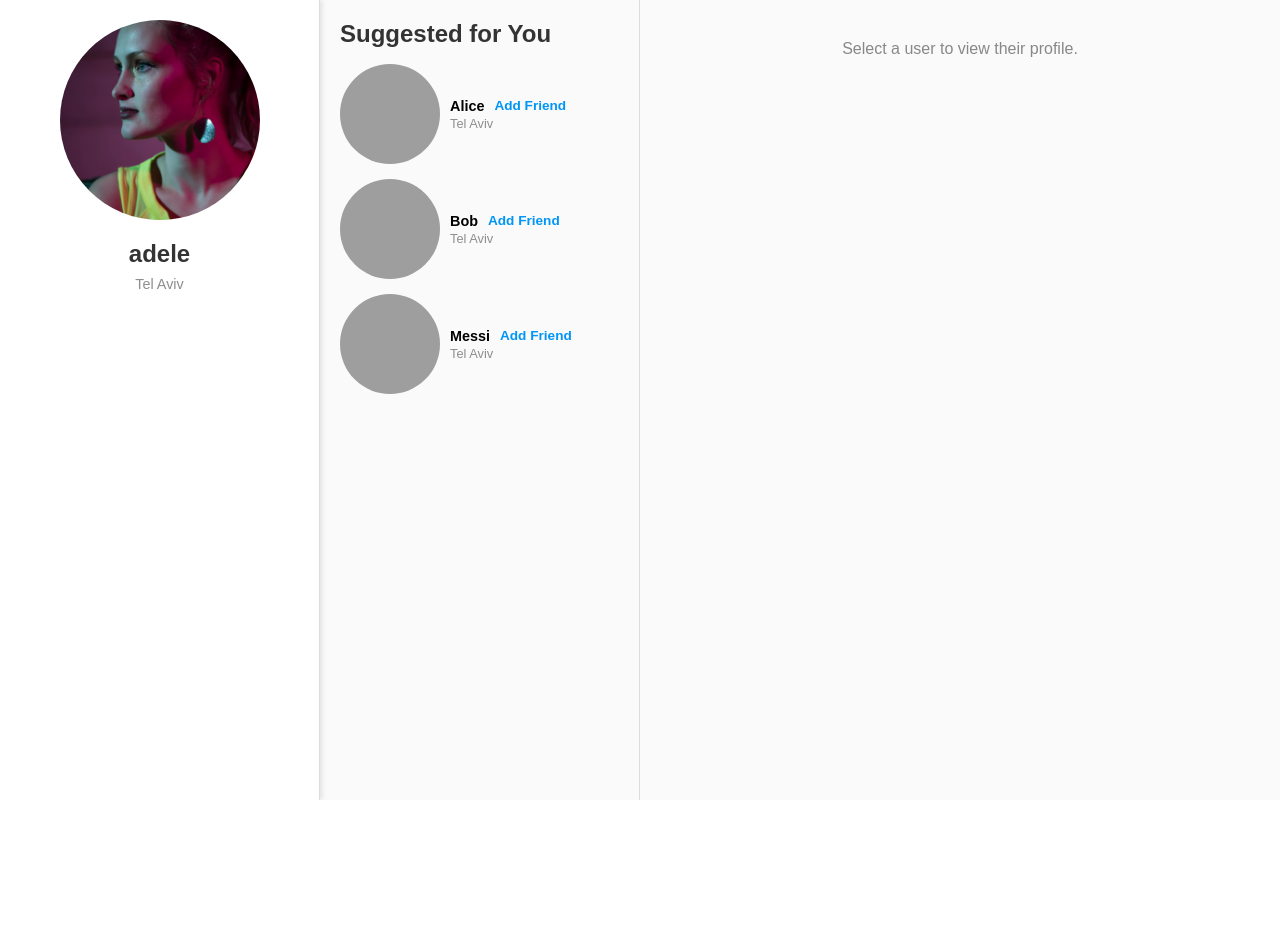
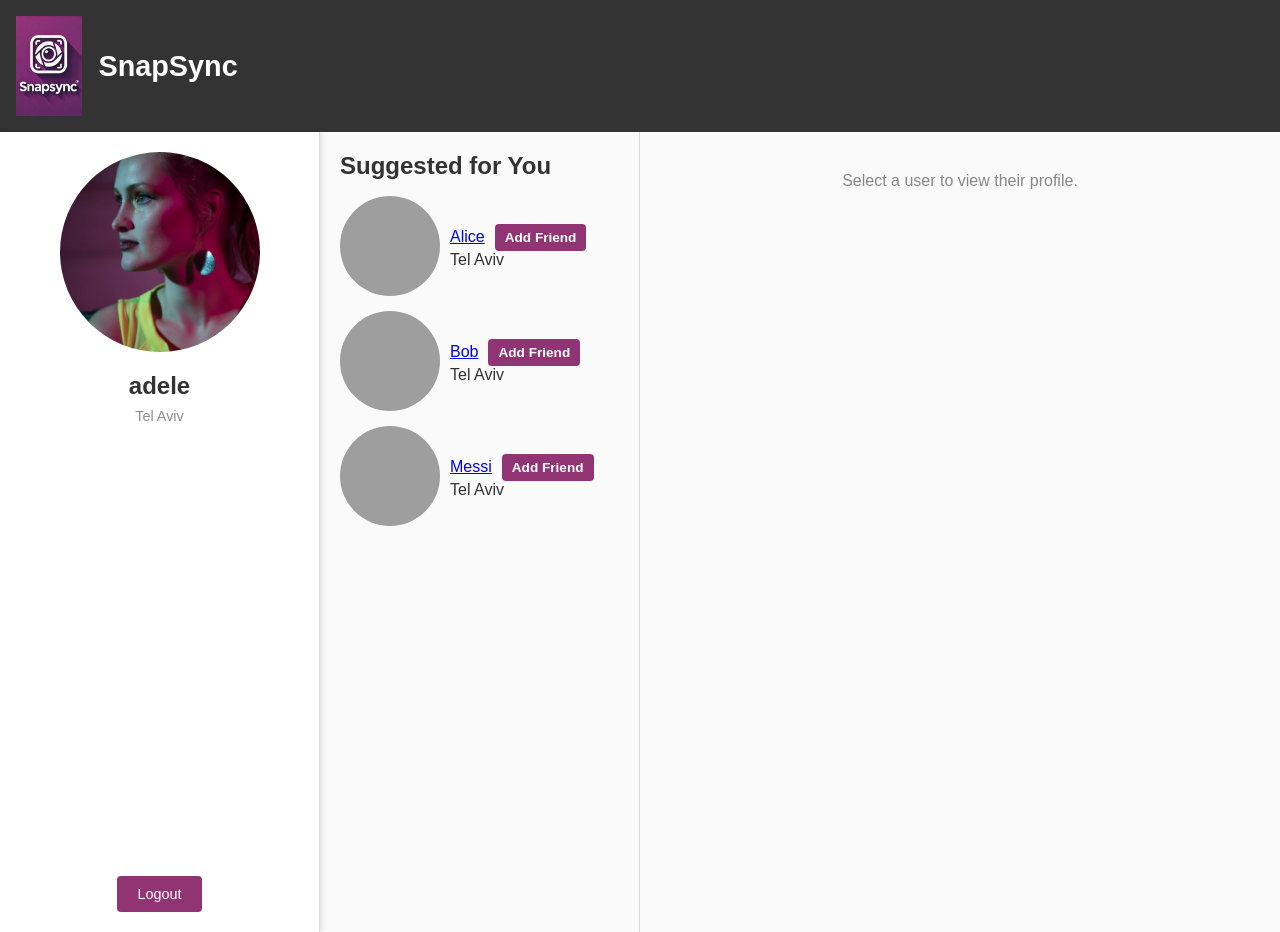
Before and after one commit to yuvalati/SnapSync, a Flask app: page /connections in a window 1280 px wide. Before the commit the page ends 800 px from the top, so only its background shows below. Run offline with Flask 3, Linux system fonts and the light colour scheme; grey boxes are pictures that could not be loaded.

Commit message:
modified profile and connections

```diff
--- a/static/css/style_connection.css
+++ b/static/css/style_connection.css
@@ -5,6 +5,25 @@
   margin: 0;
   padding: 0;
   box-sizing: border-box;
+}
+
+/* Header styling to match other pages */
+.header {
+  display: flex;
+  align-items: center;
+  background: #333;
+  padding: 1rem;
+}
+
+#logo {
+  height: 100px;
+  margin-right: 1rem;
+}
+
+.header h1 {
+  color: #fff;
+  font-size: 1.8rem;
+  margin: 0;
 }
 
 /* Body styling */
@@ -27,6 +46,9 @@ body {
   padding: 20px;
   box-shadow: 2px 0 5px rgba(0,0,0,0.1);
   border-right: 1px solid #ddd;
+  display: flex;
+  flex-direction: column;
+  justify-content: flex-start;
 }
 
 .profile-header {
@@ -50,6 +72,30 @@ body {
 .profile-location {
   font-size: 0.9rem;
   color: #8e8e8e;
+}
+
+/* Logout Button Container */
+.logout-btn-container {
+  text-align: center; /* Center the logout within this column */
+  margin-top: auto;        /* pushes the logout button to the bottom */
+  display: flex;           /* allows flex alignment */
+  justify-content: center;
+}
+
+.logout-btn {
+  display: inline-block;
+  background-color: #903474; /* Purple background */
+  color: #fff;
+  padding: 10px 20px;
+  text-decoration: none;
+  font-size: 0.9rem;
+  border-radius: 4px;
+  border: none;
+  cursor: pointer;
+}
+
+.logout-btn:hover {
+  background-color: #6b2856;
 }
 
 /* Middle column: Suggestions */
@@ -89,41 +135,28 @@ body {
   gap: 10px; /* space between the name link and friend button */
 }
 
-/* Make the name a clickable link */
-.username-link {
-  font-weight: bold;
-  font-size: 0.9rem;
-  text-decoration: none;
-  color: #000; /* black, or choose your color */
-}
-.username-link:hover {
-  text-decoration: underline;
-  color: #0095f6;
-}
-
-.location {
-  font-size: 0.8rem;
-  color: #8e8e8e;
-  margin-top: 2px;
-}
-
-/* Add Friend button */
+/* "Add Friend" button -> Purple background */
 .action-btn {
-  font-size: 0.85rem;
-  color: #0095f6;
+  background-color: #903474;
+  color: #fff;
   text-decoration: none;
   font-weight: 600;
+  padding: 6px 10px;
+  border-radius: 4px;
+  cursor: pointer;
+  border: none;
+  font-size: 0.85rem;
 }
-
 .action-btn:hover {
-  text-decoration: underline;
+  background-color: #6b2856;
+  text-decoration: none;
 }
 
 /* "Approved" state turns the button gray */
 .action-btn.approved {
   background-color: #ccc;
   color: #fff;
-  padding: 3px 8px;
+  padding: 6px 10px;
   border-radius: 4px;
   text-decoration: none;
   cursor: default;
@@ -196,7 +229,7 @@ body {
   padding: 10px;
 }
 
-/* Make the cross table modern looking */
+/* Make the cross (sync) table modern looking */
 .cross-table {
   width: 100%;
   border-collapse: collapse;
@@ -249,8 +282,8 @@ body {
   margin: 10% auto; /* 10% from top, centered horizontally */
   padding: 30px;
   border-radius: 6px;
-  width: 70%;       /* Could be any appropriate size */
-  max-width: 800px; /* Limit the max width */
+  width: 70%;
+  max-width: 800px;
   position: relative;
 }
 
--- a/templates/connections.html
+++ b/templates/connections.html
@@ -18,6 +18,12 @@
 </head>
 <body>
 
+  <!-- Header (Logo + SnapSync Text) -->
+  <div class="header">
+    <img src="/static/images/Snapsync_logo.jpg" alt="SnapSync Logo" id="logo">
+    <h1>SnapSync</h1>
+  </div>
+
   <div class="container">
 
     <!-- Left Column: My Profile -->
@@ -27,6 +33,13 @@
         <img src="{{ my_profile.image }}" alt="{{ my_profile.name }}" class="profile-img">
         <h2 class="profile-name">{{ my_profile.name }}</h2>
         <p class="profile-location">{{ my_profile.location }}</p>
+      </div>
+
+      <!-- Logout button at bottom left -->
+      <div class="logout-btn-container">
+        <a class="logout-btn" href="/">
+          Logout
+        </a>
       </div>
       {% else %}
       <p>No profile found. Please create a profile.</p>
@@ -97,7 +110,7 @@
 
     /**
      * POST to /add_friend/<friend_id> to store friend relationship & do cross-path check.
-     * No alert or pop-up for crossing. We only see it in "Cross Paths" tab.
+     * No alert or pop-up for crossing. We only see it in "Syncs" tab.
      */
     function approveFriend(event, friendId) {
       event.preventDefault();
@@ -118,7 +131,7 @@
     }
 
     /**
-     * Displays the selected user's profile on the right side, with two tabs: Posts & Cross Paths
+     * Displays the selected user's profile on the right side, with two tabs: Posts & Syncs
      */
     function showUserDetail(event, userId, userName, userImage, userLocation) {
       event.preventDefault();
@@ -133,7 +146,7 @@
           <!-- Tabs -->
           <div class="tabs">
             <button class="tab-btn" onclick="showTab('posts')">Posts</button>
-            <button class="tab-btn" onclick="loadCrossPaths(${userId})">Cross Paths</button>
+            <button class="tab-btn" onclick="loadCrossPaths(${userId})">Syncs</button>
           </div>
 
           <!-- Tab contents -->
@@ -141,7 +154,7 @@
             <p>Posts content goes here...</p>
           </div>
           <div class="tab-content" id="crosspaths" style="display: none;">
-            <p>Loading cross paths...</p>
+            <p>Loading syncs...</p>
           </div>
         </div>
       `;
@@ -157,19 +170,18 @@
     }
 
     /**
-     * Load crossing path data into the Cross Paths tab
+     * Load crossing path data into the Syncs tab
      */
     function loadCrossPaths(friendId) {
-      // Switch to crosspaths tab
       showTab('crosspaths');
       const crosspathsDiv = document.getElementById("crosspaths");
-      crosspathsDiv.innerHTML = "<p>Loading cross paths...</p>";
+      crosspathsDiv.innerHTML = "<p>Loading syncs...</p>";
 
       fetch(`/cross_paths/${friendId}`)
         .then(response => response.json())
         .then(data => {
           if (!data.crossed_paths || data.crossed_paths.length === 0) {
-            crosspathsDiv.innerHTML = "<p>No crossing paths found.</p>";
+            crosspathsDiv.innerHTML = "<p>No syncs found.</p>";
           } else {
             let html = `
               <table class="cross-table">
@@ -212,45 +224,39 @@
         })
         .catch(err => {
           console.error(err);
-          crosspathsDiv.innerHTML = "<p>Error loading cross paths.</p>";
+          crosspathsDiv.innerHTML = "<p>Error loading syncs.</p>";
         });
     }
 
     /**
-     * Open the map modal with Leaflet, placing markers at lat1/lon1 and lat2/lon2 if they exist.
+     * Open the map modal with Leaflet
      */
     function openMapModal(lat1, lon1, lat2, lon2) {
-      // Show the modal so the container has layout
       const modal = document.getElementById("mapModal");
       modal.style.display = "block";
 
-      // 1) If a previous map instance exists, remove it
       if (map) {
         map.remove();
         map = null;
       }
 
-      // 2) Clear any leftover HTML inside mapContainer
       const mapContainer = document.getElementById("mapContainer");
       mapContainer.innerHTML = "";
 
-      // 3) Create a new Leaflet map
       map = L.map("mapContainer").setView([0, 0], 2);
-
-      // Use an alternate tile source (tile.openstreetmap.fr/hot)
       L.tileLayer('https://{s}.tile.openstreetmap.fr/hot/{z}/{x}/{y}.png', {
         maxZoom: 19
       }).addTo(map);
 
       const latlngs = [];
 
-      // If lat1/lon1 is valid
+      // Marker 1
       if (lat1 != null && lon1 != null) {
         L.marker([lat1, lon1]).addTo(map)
           .bindPopup("Current user photo location");
         latlngs.push([lat1, lon1]);
       }
-      // If lat2/lon2 is valid
+      // Marker 2
       if (lat2 != null && lon2 != null) {
         L.marker([lat2, lon2]).addTo(map)
           .bindPopup("Friend photo location");
@@ -268,15 +274,13 @@
         map.fitBounds(latlngs, { maxZoom: 15 });
       }
 
-      // Force Leaflet to recalc map size after it’s visible
+      // Force Leaflet to recalc map size
       setTimeout(() => {
         map.invalidateSize();
       }, 100);
     }
 
-    /**
-     * Close the map modal
-     */
+    // Close the map modal
     function closeMapModal() {
       const modal = document.getElementById("mapModal");
       modal.style.display = "none";
--- a/templates/index.html
+++ b/templates/index.html
@@ -11,7 +11,7 @@
   <!-- Header -->
   <div class="header">
     <img src="/static/images/Snapsync_logo.jpg" alt="SnapSync Logo" id="logo">
-    <h1>SnapSync</h1>
+    <h1>Snapsync</h1>
   </div>
 
   <!-- 3-column row: left ad, login container, right ad -->
```
Also changed, not shown: static/css/style_profile.css (+39 -22 lines), templates/profile.html (+28 -5 lines).
